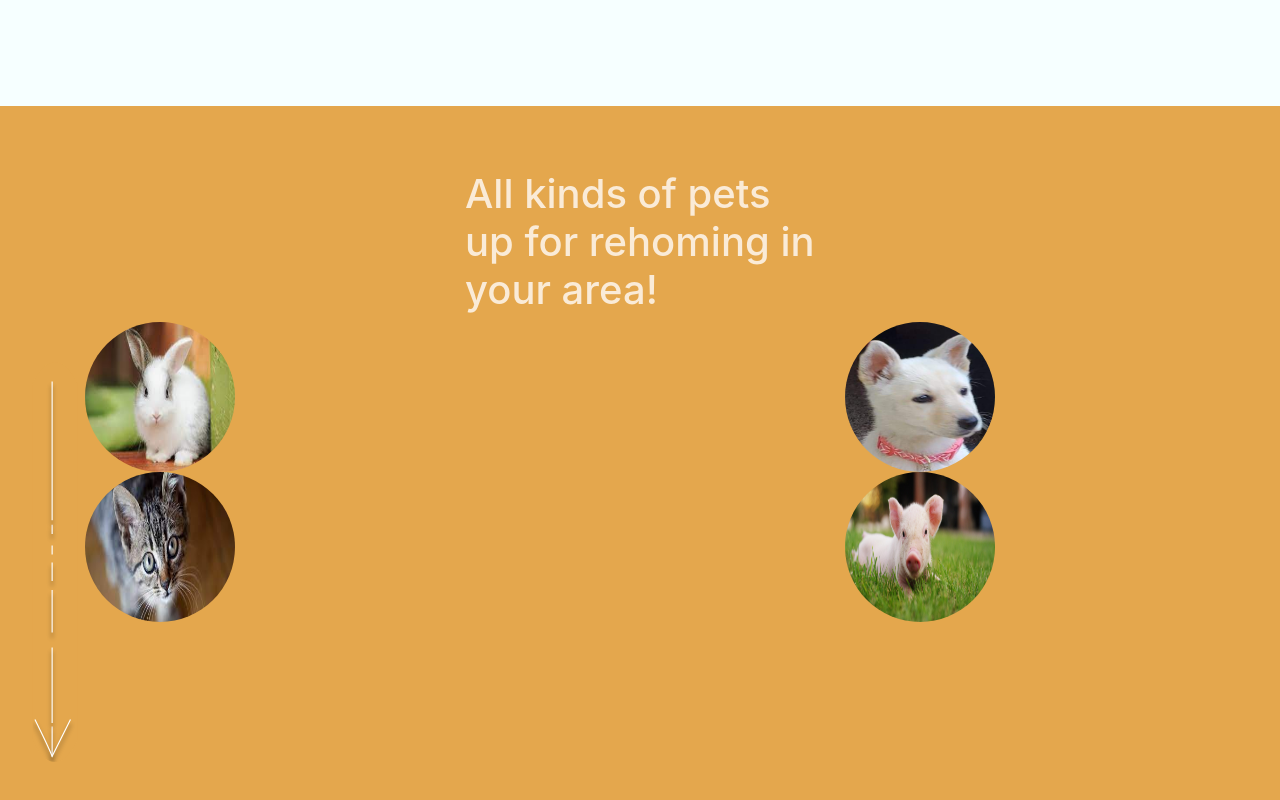
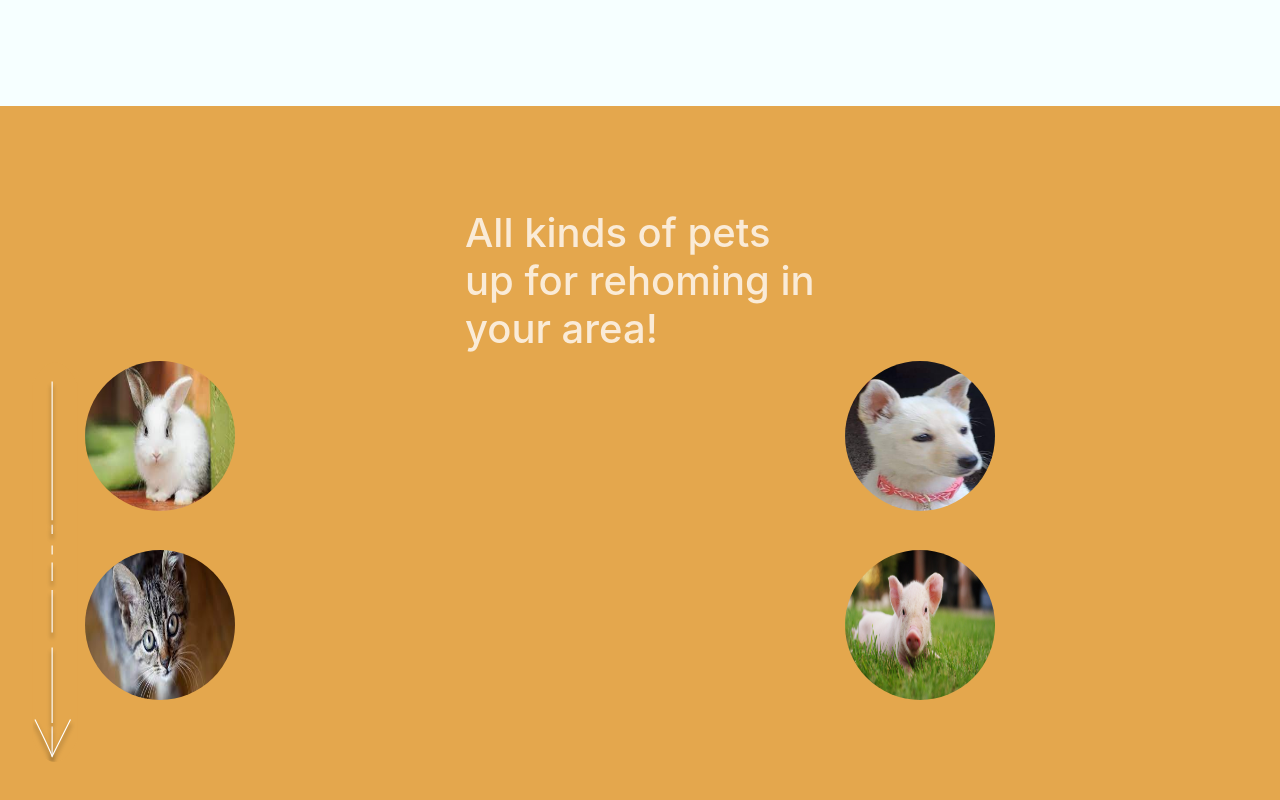
Before and after one commit to JDEE30/ELSA, a React (Create React App) app: page / in a window 1280 px wide. Shown: the part 1494-2294 px from the top of the page. Built offline with nearby package versions, Linux system fonts and the light colour scheme; a web font is replaced by a local one.

Commit message:
update animals and pets.js

```diff
--- a/src/Animals.js
+++ b/src/Animals.js
@@ -19,27 +19,27 @@ class Nav extends Component {   */
   <img className="borderdownarrow" src="./assets/dropshadowarrowwhite.svg"width="100px" height="50%" />
   </a>
   <Container>
-  <Row>
+  <Row className="petRows">
     <Col></Col>
     <Col><h1>All kinds of pets up for rehoming in your area!</h1></Col>
     <Col></Col>
 
   </Row>
+
   <Row>
 
-    <Col><img src="./assets/bunny.jpg"width="150px" height="150px"></img></Col>
+    <Col className="petCols"><img src="./assets/bunny.jpg"width="150px" height="150px"></img></Col>
     <Col></Col>
 
-    <Col>  <img src="./assets/elsa1.png"width="150px" height="150px"></img>  </Col>
+    <Col className="petCols">  <img src="./assets/elsa1.png"width="150px" height="150px"></img>  </Col>
   </Row>
 
 
-  <Row>
-
-    <Col><img src="./assets/kitty.jpg"width="150px" height="150px"></img></Col>
+  <Row className="petRows">
+      <Col className="petCols"><img src="./assets/kitty.jpg"width="150px" height="150px"></img></Col>
     <Col></Col>
 
-    <Col>  <img src="./assets/piggy.jpg"width="150px" height="150px"></img>  </Col>
+    <Col className="petCols">  <img src="./assets/piggy.jpg"width="150px" height="150px"></img>  </Col>
   </Row>
 </Container>
 
--- a/src/App.css
+++ b/src/App.css
@@ -27,15 +27,7 @@ background-color: rgb(228, 167, 77);
 
 }
 
-.downArrow {
-  padding-top: 10px;
-  background-color:rgb(228, 167, 77);
-  animation-name: example;
-  animation-duration: 5s;
-  animation-delay: 2s;
-  animation-iteration-count: 50;
 
-}
 
 @keyframes example {
   from {background-color: rgb(228, 167, 77);}
@@ -121,11 +113,20 @@ color: antiquewhite;
   position:absolute;
   margin-top: 15%;
   }
+
   .borderdownarrow {
     margin-left: 5px;
     position:absolute;
     margin-top: 15%;
+  }
 
+  .petRows {
 
+    padding-top: 3.5%;
 
   }
+
+   .petCols:hover {
+    margin-top: -.5%;
+    animation-duration: 5ms;
+  }
--- a/src/Pets.js
+++ b/src/Pets.js
@@ -28,7 +28,7 @@ class Nav extends Component {   */
     <Col><p>Elsa allows you to find pets in your area with or with out rehoming fees.</p>
 </Col>
     <Col></Col>
-<Col><img src="./assets/doggy.jpg"width="200px" height="200px"></img></Col>
+<Col className="petCols"><img src="./assets/doggy.jpg"width="200px" height="200px"></img></Col>
 
   </Row>
   <Row>
```
